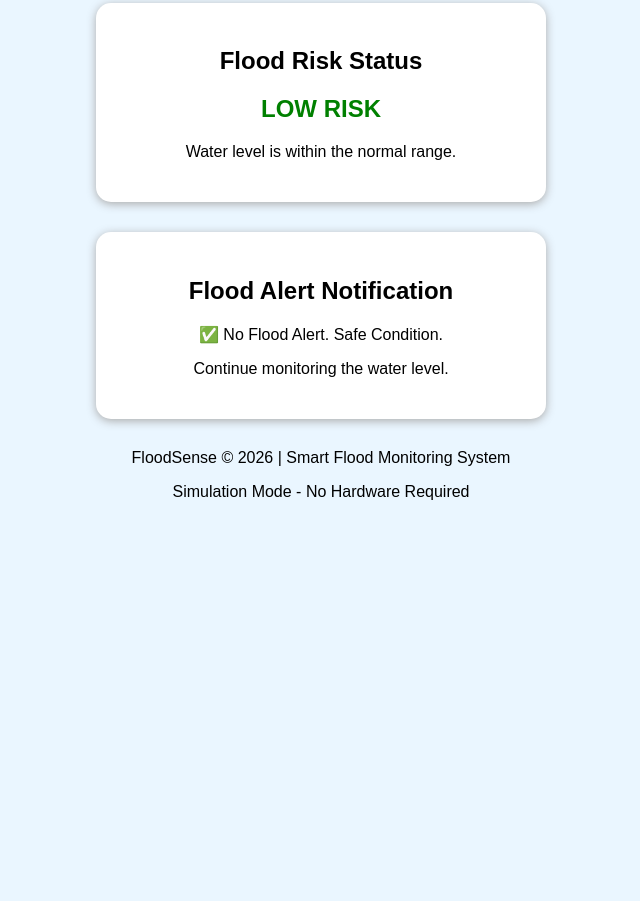
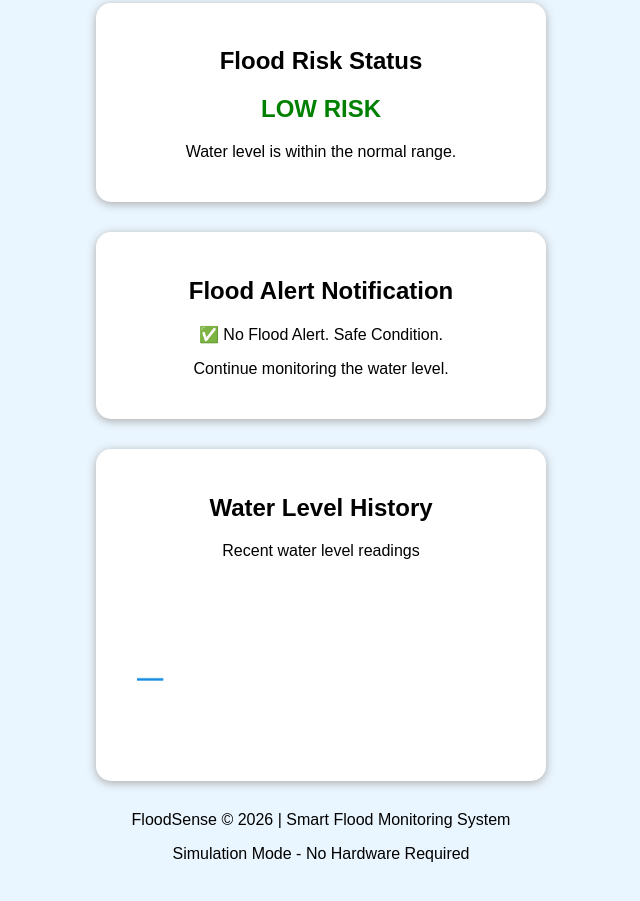
Before and after one commit to Payal-Nimbal/FloodSense, a plain HTML site: page index.html in a window 1280 px wide. Shown: the part 546-1447 px from the top of the page, without its empty margins (319-959 px from the left). Before the commit the page ends 1093 px from the top, so only its background shows below. Drawn offline with Linux system fonts and the light colour scheme.

Commit message:
Update index.html

```diff
--- a/index.html
+++ b/index.html
@@ -176,6 +176,61 @@
         }
 
         // INITIAL DISPLAY
+        // FEATURE: WATER LEVEL HISTORY GRAPH
+
+const historyCard = document.createElement("section");
+historyCard.className = "card";
+historyCard.innerHTML = `
+  <h2>Water Level History</h2>
+  <p>Recent water level readings</p>
+  <canvas id="waterHistoryChart"
+    width="500" height="220"
+    style="width:100%;max-width:500px;">
+  </canvas>
+`;
+
+document.querySelector("main").appendChild(historyCard);
+
+const waterHistory = [];
+
+function updateWaterHistory() {
+  waterHistory.push(currentLevel);
+
+  if (waterHistory.length > 15) {
+    waterHistory.shift();
+  }
+
+  const canvas = document.getElementById("waterHistoryChart");
+  const ctx = canvas.getContext("2d");
+
+  ctx.clearRect(0, 0, canvas.width, canvas.height);
+
+  ctx.beginPath();
+  ctx.strokeStyle = "#168de2";
+  ctx.lineWidth = 3;
+
+  waterHistory.forEach((level, index) => {
+    const x = 20 + index * (460 / 14);
+    const y = 190 - (level / 50) * 160;
+
+    if (index === 0) {
+      ctx.moveTo(x, y);
+    } else {
+      ctx.lineTo(x, y);
+    }
+  });
+
+  ctx.stroke();
+}
+
+const originalCheckLevel = checkLevel;
+
+checkLevel = function() {
+  originalCheckLevel();
+  updateWaterHistory();
+};
+
+updateWaterHistory();
         checkLevel();
 
     </script>
```
